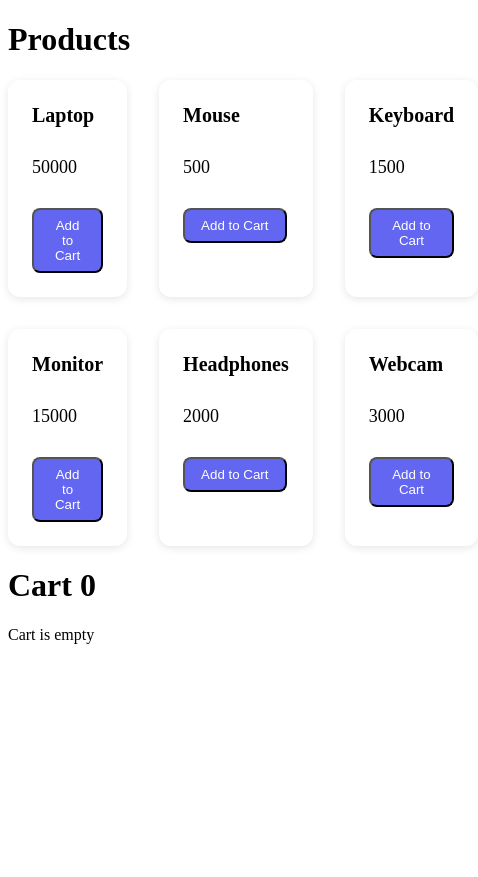
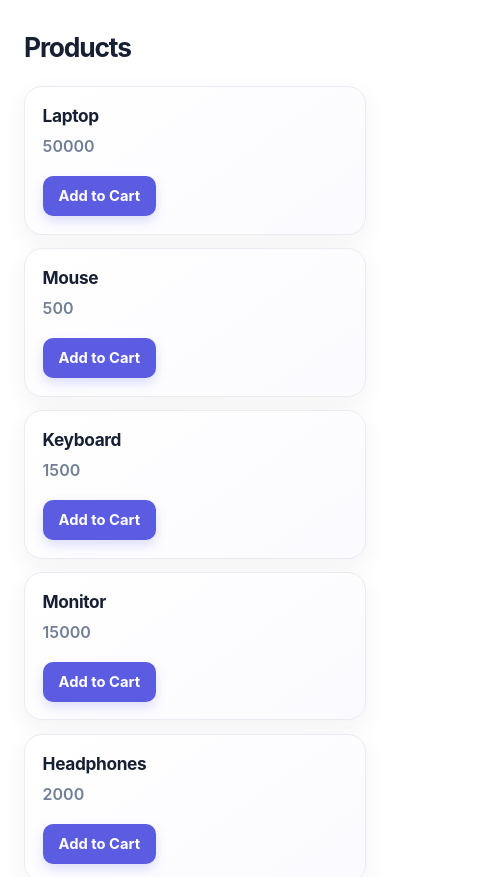
Before and after one commit to sairam2381/kec-mini-project-1, a React (Vite) app in the folder my-react-app/: page / in a window 390 px wide. Shown: the top 877 px of the page, 478 px wide, since content can reach past the window. Before the commit the page ends 844 px from the top, so only its background shows below. Built offline with nearby package versions, Linux system fonts and the light colour scheme.

Commit message:
feat: update shopping cart styles and layout for improved responsiveness and aesthetics

```diff
--- a/my-react-app/src/cart/shopping-cart.css
+++ b/my-react-app/src/cart/shopping-cart.css
@@ -1,44 +1,165 @@
 .main__parent {
-  max-width: 1200px;
+  --cart-ink: #172033;
+  --cart-muted: #718096;
+  --cart-accent: #5b5ce2;
+  --cart-line: #e8ebf2;
+  max-width: 1120px;
   margin: 0 auto;
+  padding: clamp(1.5rem, 5vw, 4rem) clamp(1rem, 4vw, 2rem);
+  color: var(--cart-ink);
+  font-family: Inter, ui-sans-serif, system-ui, -apple-system, BlinkMacSystemFont,
+    "Segoe UI", sans-serif;
 }
+
+.main__parent > h1,
+.cart > h1 {
+  margin: 0 0 1.5rem;
+  font-size: clamp(1.65rem, 3vw, 2.15rem);
+  letter-spacing: -0.045em;
+  line-height: 1.15;
+}
+
 .parent {
   display: grid;
-  grid-template-columns: 1fr 1fr 1fr;
-  gap: 2rem;
+  grid-template-columns: repeat(3, minmax(0, 1fr));
+  gap: 1.15rem;
 }
+
 .parent__item {
-  background-color: white;
-  border-radius: 12px;
-  padding: 1.5rem;
-  box-shadow: 0 2px 8px rgba(0, 0, 0, 0.1);
+  display: flex;
+  min-height: 190px;
+  flex-direction: column;
+  align-items: flex-start;
+  padding: 1.4rem;
+  border: 1px solid var(--cart-line);
+  border-radius: 18px;
+  background: linear-gradient(145deg, #fff 0%, #fbfbff 100%);
+  box-shadow: 0 8px 24px rgba(31, 41, 70, 0.055);
+  transition: transform 180ms ease, box-shadow 180ms ease, border-color 180ms ease;
 }
+
+.parent__item:hover {
+  transform: translateY(-3px);
+  border-color: #d7d8fb;
+  box-shadow: 0 14px 30px rgba(31, 41, 70, 0.1);
+}
+
 .heading {
-  font-size: 20px;
-  margin-bottom: 30px;
+  margin-bottom: 0.65rem;
+  font-size: 1.08rem;
   font-weight: 700;
+  letter-spacing: -0.02em;
 }
+
 .pricing {
-  font-size: 18px;
-  margin-bottom: 30px;
+  margin-bottom: 1.25rem;
+  color: var(--cart-muted);
+  font-size: 1rem;
+  font-weight: 600;
 }
+
 .button__style {
-  background-color: #6366f1;
-  color: white;
-  padding: 0.5rem 1rem;
-  border-radius: 8px;
+  margin-top: auto;
+  border: 0;
+  border-radius: 10px;
+  background: var(--cart-accent);
+  color: #fff;
+  padding: 0.68rem 1rem;
+  font: inherit;
+  font-size: 0.92rem;
+  font-weight: 650;
   cursor: pointer;
+  box-shadow: 0 5px 12px rgba(91, 92, 226, 0.2);
+  transition: background 160ms ease, transform 160ms ease, box-shadow 160ms ease;
 }
-.card {
-  background: white;
-  border-radius: 12px;
-  padding: 1.5rem;
-  box-shadow: 0 2px 8px rgba(0, 0, 0, 0.1);
+
+.button__style:hover {
+  transform: translateY(-1px);
+  background: #494acb;
+  box-shadow: 0 7px 16px rgba(91, 92, 226, 0.28);
 }
+
+.button__style:focus-visible {
+  outline: 3px solid rgba(91, 92, 226, 0.35);
+  outline-offset: 3px;
+}
+
+.cart {
+  margin-top: 2rem;
+  padding: clamp(1.2rem, 3vw, 1.8rem);
+  border: 1px solid var(--cart-line);
+  border-radius: 18px;
+  background: #f8f9fc;
+}
+
+.cart > h1 {
+  display: flex;
+  align-items: center;
+  gap: 0.65rem;
+  margin-bottom: 1rem;
+  font-size: 1.4rem;
+}
+
 .cart__item {
   display: flex;
-  justify-content: space-between;
-  align-items: center;
+  flex-direction: column;
+  gap: 0.75rem;
+}
+
+.cart__item > div {
+  box-sizing: border-box;
+  width: 100%;
+  padding: 0.9rem 1rem;
+  border: 1px solid var(--cart-line);
+  border-radius: 12px;
+  background: #fff;
+}
+
+.cart__item strong {
+  display: block;
+  margin-bottom: 0.35rem;
+  font-size: 0.95rem;
+}
+
+.cart__item p {
+  margin: 0;
+  color: var(--cart-muted);
+  font-size: 0.9rem;
+}
+
+.cart > div:not(.cart__item) {
   padding: 1rem;
-  border-bottom: 1px solid #e5e7eb;
+  border: 1px dashed #d7dce7;
+  border-radius: 12px;
+  color: var(--cart-muted);
+  text-align: center;
 }
+
+@media (max-width: 760px) {
+  .parent {
+    grid-template-columns: repeat(2, minmax(0, 1fr));
+    gap: 0.85rem;
+  }
+
+  .parent__item {
+    min-height: 175px;
+    padding: 1.1rem;
+  }
+}
+
+@media (max-width: 480px) {
+  .parent {
+    grid-template-columns: 1fr;
+  }
+
+  .parent__item {
+    min-height: 0;
+  }
+}
+
+@media (prefers-reduced-motion: reduce) {
+  .parent__item,
+  .button__style {
+    transition: none;
+  }
+}
```
